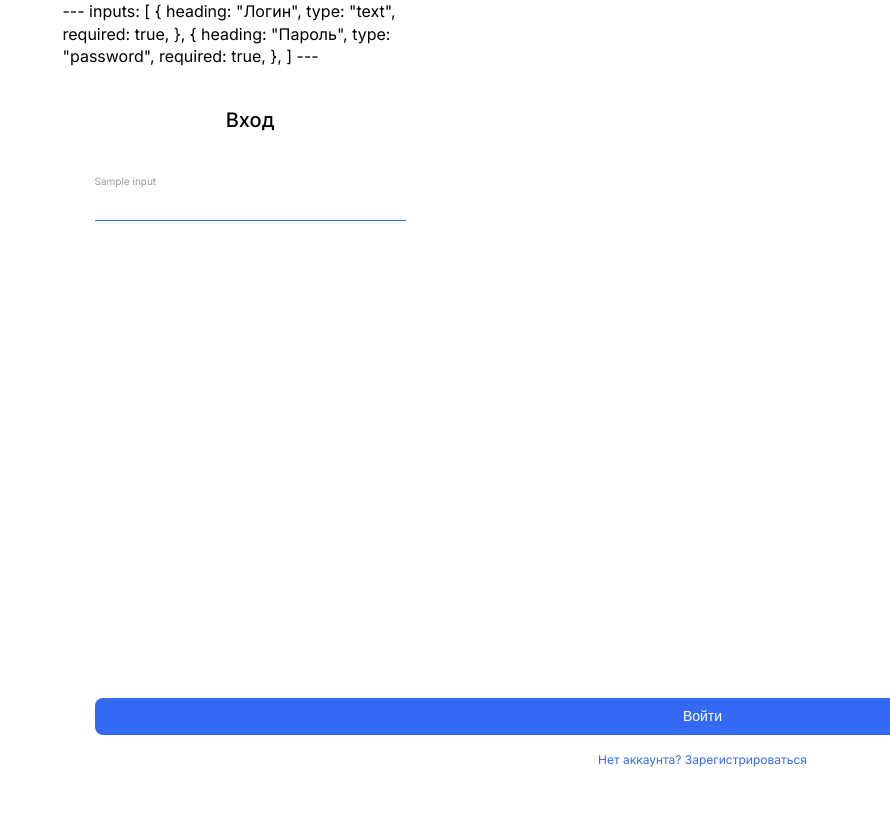
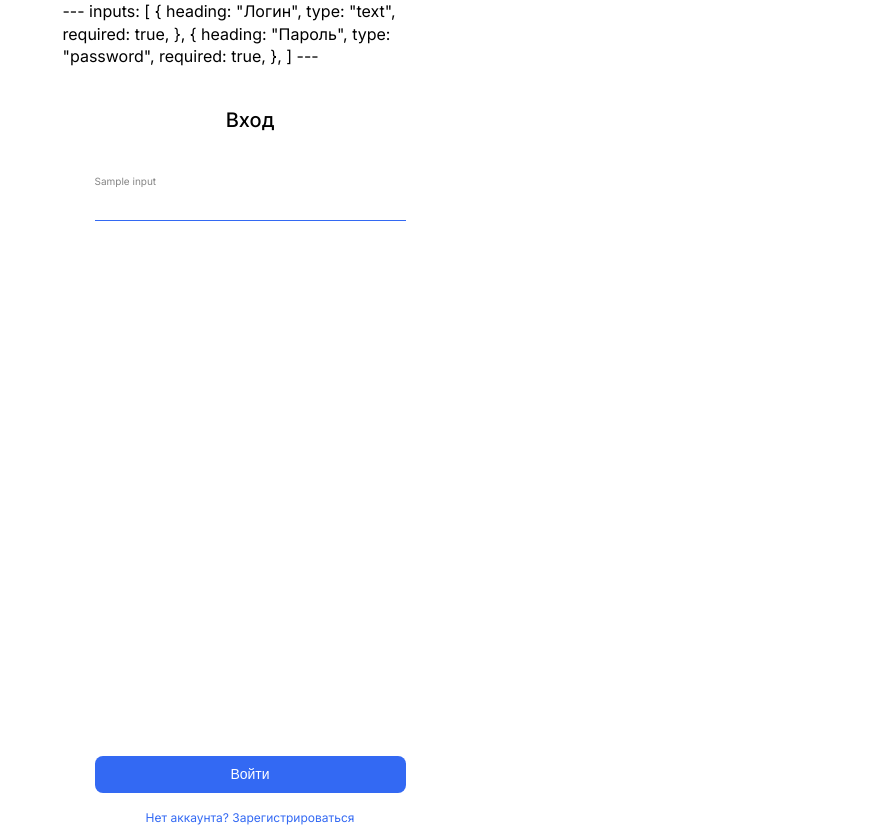
Before and after one commit to Mr-LYY/middle.messenger.praktikum.yandex, a Node server app: template static/login.hbs in a window 1280 px wide. Shown: the whole page, without its empty margins (390-1280 px from the left). Before the commit the page ends 767 px from the top, so only its background shows below. Run offline with Node 20, Linux system fonts and the light colour scheme; the template is opened without the code that fills it: most values are stand-ins (such as "Sample title", 1, 10 or a date in 2020); style sheets or scripts are compiled from the project's sources; some libraries are stand-ins or nearby versions.

Commit message:
fix(PR) fixed all mentor's comments

```diff
--- a/server.js
+++ b/server.js
@@ -3,7 +3,7 @@
 const app = express();
 const PORT = 3000;
 
-app.use(express.static(__dirname + "/dist"))
+app.use(express.static(__dirname + '/dist'))
 
 app.listen(PORT, function () {
   console.log(`Listening to ${PORT}!`);
--- a/src/layout/constants.less
+++ b/src/layout/constants.less
@@ -1,3 +1,6 @@
 @primary: #3369F3;
 @secondary: #FF2F2F;
 @black: #444444;
+@white: #FFFFFF;
+@grey: #858585;
+@lightBlue: #3369f317;
--- a/src/pages/chat/chat.less
+++ b/src/pages/chat/chat.less
@@ -23,7 +23,7 @@
   bottom: 16px;
   width: 70px;
   height: 70px;
-  border: 4px solid #FFFFFF;
+  border: 4px solid @white;
   border-radius: 50%;
   background-color: @primary;
 
@@ -53,5 +53,5 @@
   color: white;
 }
 .chatInput::placeholder {
-  color: white;
+  color: @white;
 }
--- a/src/pages/index/index.less
+++ b/src/pages/index/index.less
@@ -14,7 +14,7 @@
   margin-top: 32px;
 
   text-align: center;
-  color: #858585;
+  color: @grey;
 }
 
 .emptyChatsLink {
--- a/src/pages/login/login.less
+++ b/src/pages/login/login.less
@@ -4,13 +4,21 @@
 
 .loginPage {
   padding: 24px 32px;
+  height: calc(100% - 100px);
+}
+
+.loginForm {
+  display: flex;
+  flex-direction: column;
+  height: 100%;
+}
+
+.loginInputs {
+  flex: 1 0 auto;
 }
 
 .loginBottomButtons {
-  position: fixed;
-  bottom: 0;
-  width: calc(100% - 64px);
-  padding-bottom: 32px;
+  flex: 0 0 auto;
 }
 
 .loginTitle {
--- a/src/partials/button.hbs
+++ b/src/partials/button.hbs
@@ -1,3 +1,3 @@
-<button type="submit" class="button">
+<button type="{{type}}" class="button">
     {{text}}
 </button>
--- a/src/partials/chatItem.hbs
+++ b/src/partials/chatItem.hbs
@@ -3,10 +3,10 @@
     <img class="img"
          src="{{ avatar }}"
          alt="avatar"/>
-{{else}}
+    {{else}}
     <img src="https://via.placeholder.com/150"
          alt="avatar"/>
-{{/if}}
+    {{/if}}
     <div class="chatInfo">
         <p class="name">{{ name }}</p>
         <p class="message">{{#if isMine}}Вы: {{/if}}{{ lastMessage }}</p>
--- a/src/partials/formInput.less
+++ b/src/partials/formInput.less
@@ -2,7 +2,7 @@
 
 .inputHeading {
   font-size: 10px;
-  color: #999999;
+  color: @grey;
 }
 
 .formInput {
--- a/src/partials/message.less
+++ b/src/partials/message.less
@@ -10,7 +10,7 @@
   text-align: left;
 
   color: @black;
-  background-color: rgba(51, 105, 243, 0.09);
+  background-color: @lightBlue;
   border-radius: 8px;
 }
 
@@ -23,7 +23,7 @@
   font-size: 16px;
   text-align: left;
 
-  color: white;
+  color: @white;
   background-color: @primary;
   border-radius: 8px;
 }
--- a/static/404.hbs
+++ b/static/404.hbs
@@ -16,9 +16,8 @@
         <link rel="preconnect" href="https://fonts.googleapis.com">
         <link rel="preconnect" href="https://fonts.gstatic.com" crossorigin>
         <link href="https://fonts.googleapis.com/css2?family=Inter:wght@100;200;300;400;500;600;700;800;900&display=swap" rel="stylesheet">
-        <link rel="stylesheet/less" type="text/css" href="../src/pages/404/404.less" />
-        <link rel="stylesheet/less" type="text/css" href="../src/layout/base.less" />
-        <script src="../src/layout/less.js" type="text/javascript"></script>
+        <link rel="stylesheet" type="text/css" href="../src/pages/404/404.less" />
+        <link rel="stylesheet" type="text/css" href="../src/layout/base.less" />
     </head>
     <body class="wrapper">
         {{>errorPartial code=error.code text=error.text}}
--- a/static/500.hbs
+++ b/static/500.hbs
@@ -16,9 +16,8 @@
         <link rel="preconnect" href="https://fonts.googleapis.com">
         <link rel="preconnect" href="https://fonts.gstatic.com" crossorigin>
         <link href="https://fonts.googleapis.com/css2?family=Inter:wght@100;200;300;400;500;600;700;800;900&display=swap" rel="stylesheet">
-        <link rel="stylesheet/less" type="text/css" href="../src/pages/500/500.less" />
-        <link rel="stylesheet/less" type="text/css" href="../src/layout/base.less" />
-        <script src="../src/layout/less.js" type="text/javascript"></script>
+        <link rel="stylesheet" type="text/css" href="../src/pages/500/500.less" />
+        <link rel="stylesheet" type="text/css" href="../src/layout/base.less" />
     </head>
     <body class="wrapper">
         {{>errorPartial code=error.code text=error.text}}
--- a/static/index.hbs
+++ b/static/index.hbs
@@ -64,9 +64,8 @@
         <link rel="preconnect" href="https://fonts.googleapis.com">
         <link rel="preconnect" href="https://fonts.gstatic.com" crossorigin>
         <link href="https://fonts.googleapis.com/css2?family=Inter:wght@100;200;300;400;500;600;700;800;900&display=swap" rel="stylesheet">
-        <link rel="stylesheet/less" type="text/css" href="../src/layout/base.less" />
-        <link rel="stylesheet/less" type="text/css" href="../src/pages/index/index.less" />
-        <script src="../src/layout/less.js" type="text/javascript"></script>
+        <link rel="stylesheet" type="text/css" href="../src/layout/base.less" />
+        <link rel="stylesheet" type="text/css" href="../src/pages/index/index.less" />
     </head>
     <body>
         <header>
--- a/static/login.hbs
+++ b/static/login.hbs
@@ -24,20 +24,20 @@
         <link rel="preconnect" href="https://fonts.googleapis.com">
         <link rel="preconnect" href="https://fonts.gstatic.com" crossorigin>
         <link href="https://fonts.googleapis.com/css2?family=Inter:wght@100;200;300;400;500;600;700;800;900&display=swap" rel="stylesheet">
-        <link rel="stylesheet/less" type="text/css" href="../src/pages/login/login.less" />
-        <link rel="stylesheet/less" type="text/css" href="../src/layout/base.less" />
-        <script src="../src/layout/less.js" type="text/javascript"></script>
+        <link rel="stylesheet" type="text/css" href="../src/pages/login/login.less" />
+        <link rel="stylesheet" type="text/css" href="../src/layout/base.less" />
     </head>
     <body>
         <main class="loginPage">
             <h1 class="loginTitle">Вход</h1>
-            <form>
-                {{#each inputs}}
-                    {{>formInput heading=heading}}
-                {{/each}}
-
+            <form class="loginForm">
+                <div class="loginInputs">
+                    {{#each inputs}}
+                        {{>formInput heading=heading}}
+                    {{/each}}
+                </div>
                 <div class="loginBottomButtons">
-                    {{>button text="Войти" type=type}}
+                    {{>button text="Войти" type="submit"}}
                     <a class="loginLink"
                        href="./register.hbs">Нет аккаунта? Зарегистрироваться</a>
                 </div>
--- a/static/profile.hbs
+++ b/static/profile.hbs
@@ -44,9 +44,8 @@
         <link rel="preconnect" href="https://fonts.googleapis.com">
         <link rel="preconnect" href="https://fonts.gstatic.com" crossorigin>
         <link href="https://fonts.googleapis.com/css2?family=Inter:wght@100;200;300;400;500;600;700;800;900&display=swap" rel="stylesheet">
-        <link rel="stylesheet/less" type="text/css" href="../src/pages/profile/profile.less" />
-        <link rel="stylesheet/less" type="text/css" href="../src/layout/base.less" />
-        <script src="../src/layout/less.js" type="text/javascript"></script>
+        <link rel="stylesheet" type="text/css" href="../src/pages/profile/profile.less" />
+        <link rel="stylesheet" type="text/css" href="../src/layout/base.less" />
     </head>
     <body>
         <header>
```
Also changed, not shown: static/chat.hbs (+5 -6 lines), static/register.hbs (+9 -8 lines), 1 other file.
